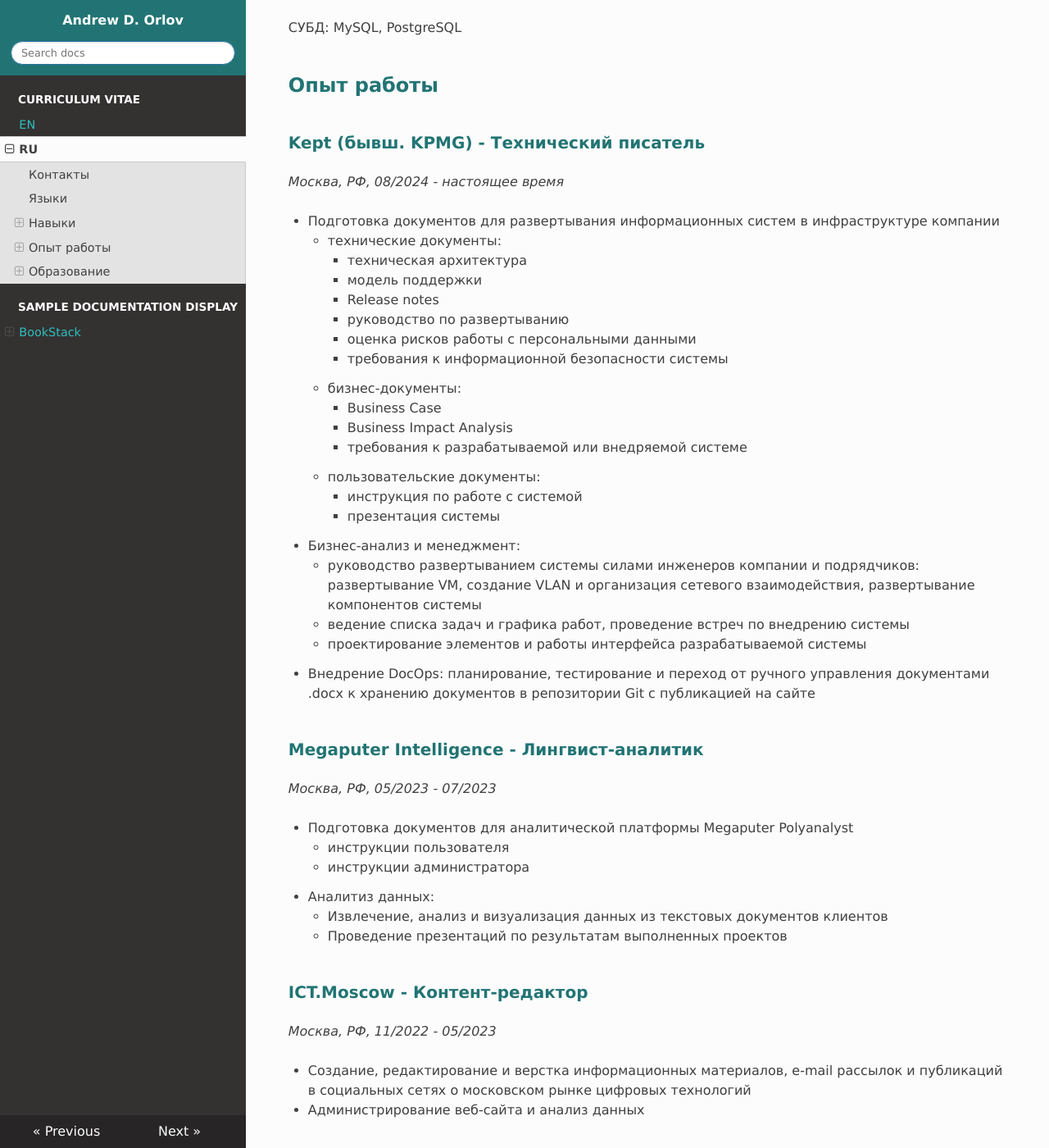
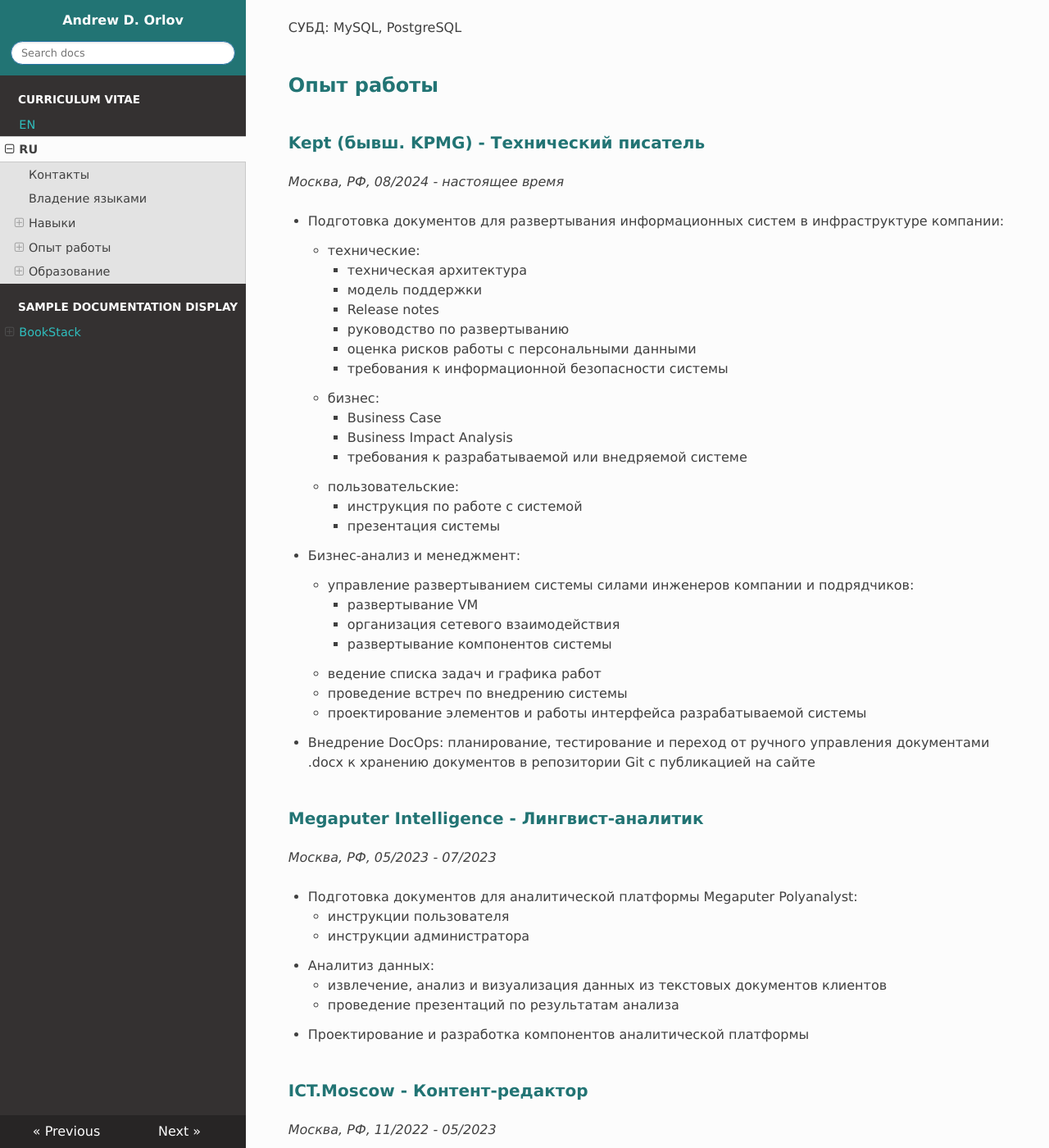
Before and after one commit to AndrewDOrlov/andrewdorlov.github.io, an MkDocs documentation site: the page built from docs/CVRU.md, in a window 1280 px wide and 1400 px high, scrolled down 1734 px. Shown: the whole window at 82% size. Built offline with MkDocs 1.6.1, drawn with Linux system fonts in a browser that asks for light colours; nearby versions of some CDN libraries; some of the changed text lies outside the part shown.

Commit message:
updated CV

```diff
--- a/docs/CVRU.md
+++ b/docs/CVRU.md
@@ -8,14 +8,14 @@
 - [GitHub](https://github.com/AndrewDOrlov)
 
 
-## Языки
+## Владение языками
 
-- Английский: профессионально
-    - квалификация лингвиста-переводчика
-    - сертификат TKT Cambrige English
+- Английский: профессионально;
+    - Квалификация лингвиста-переводчика
+    - Сертификат TKT Cambrige English
 - Французский: профессионально
-    - квалификация лингвиста-переводчика
-    - сертификат DALF C1
+    - Квалификация лингвиста-переводчика
+    - Сертификат DALF C1
 - Русский: родной
 
 
@@ -52,37 +52,44 @@
 ### Kept (бывш. KPMG) - Технический писатель
 *Москва, РФ, 08/2024 - настоящее время*
 
-- Подготовка документов для развертывания информационных систем в инфраструктуре компании
-    - технические документы:
+- Подготовка документов для развертывания информационных систем в инфраструктуре компании:
+    - технические:
         - техническая архитектура
         - модель поддержки
         - Release notes
         - руководство по развертыванию
         - оценка рисков работы с персональными данными
         - требования к информационной безопасности системы
-    - бизнес-документы:
+    - бизнес:
         - Business Case
         - Business Impact Analysis
         - требования к разрабатываемой или внедряемой системе
-    - пользовательские документы:
+    - пользовательские:
         - инструкция по работе с системой
         - презентация системы
+
 - Бизнес-анализ и менеджмент:
-    - руководство развертыванием системы силами инженеров компании и подрядчиков: развертывание VM, создание VLAN и организация сетевого взаимодействия, развертывание компонентов системы
-    - ведение списка задач и графика работ, проведение встреч по внедрению системы
+    - управление развертыванием системы силами инженеров компании и подрядчиков:
+        - развертывание VM
+        - организация сетевого взаимодействия
+        - развертывание компонентов системы
+    - ведение списка задач и графика работ
+    - проведение встреч по внедрению системы
     - проектирование элементов и работы интерфейса разрабатываемой системы
+
 - Внедрение DocOps: планирование, тестирование и переход от ручного управления документами .docx к хранению документов в репозитории Git с публикацией на сайте
 
 
 ### Megaputer Intelligence - Лингвист-аналитик
 *Москва, РФ, 05/2023 - 07/2023*
 
-- Подготовка документов для аналитической платформы Megaputer Polyanalyst
+- Подготовка документов для аналитической платформы Megaputer Polyanalyst:
     - инструкции пользователя
     - инструкции администратора
 - Аналитиз данных:
-    - Извлечение, анализ и визуализация данных из текстовых документов клиентов
-    - Проведение презентаций по результатам выполненных проектов
+    - извлечение, анализ и визуализация данных из текстовых документов клиентов
+    - проведение презентаций по результатам анализа
+- Проектирование и разработка компонентов аналитической платформы
 
 ### ICT.Moscow - Контент-редактор
 *Москва, РФ, 11/2022 - 05/2023*
```
Also changed, not shown: other parts of docs/CVRU.md (+1 -1 lines).
